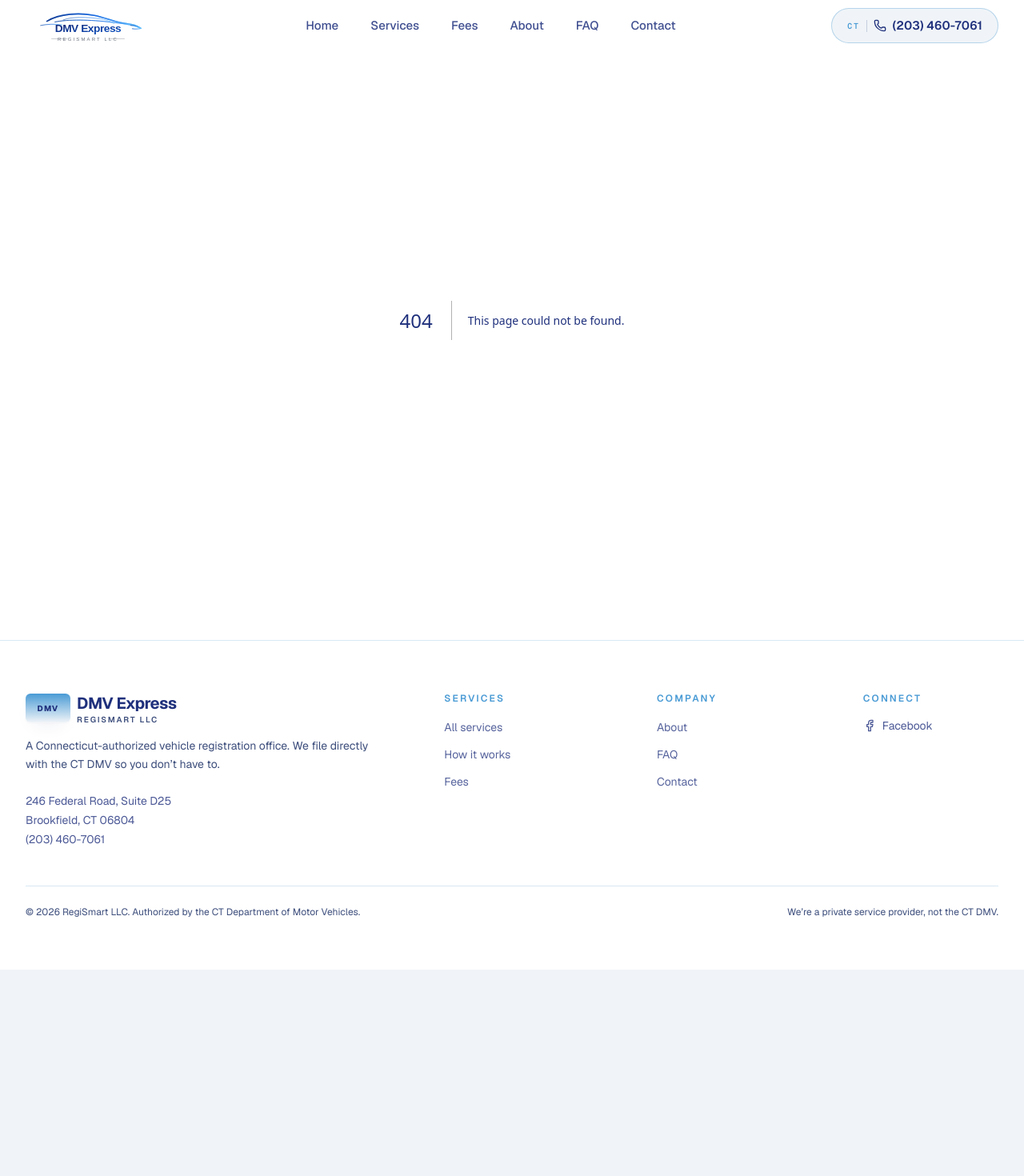
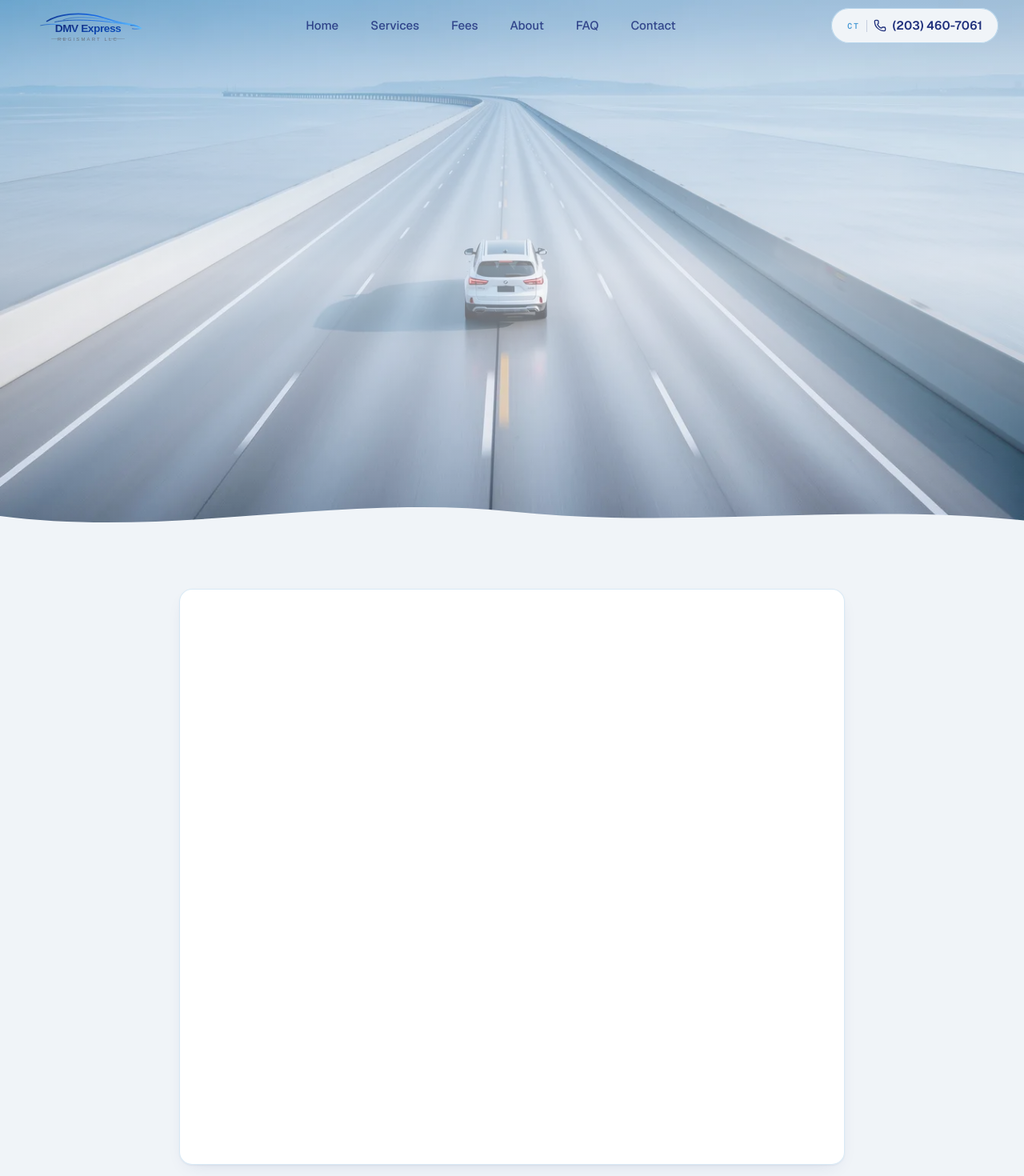
Before and after one commit to TarasOstasha/regismart-master, a Next.js app: page /book in a window 1280 px wide. Before the commit this address had no page. Shown: the top 1470 px of the page at 80% size. Before the commit the page ends 1212 px from the top, so only its background shows below. Built offline with nearby package versions, Linux system fonts and the light colour scheme.

Commit message:
add /book route with google calendar appointment scheduler

```diff
--- /dev/null
+++ b/app/book/page.tsx
@@ -0,0 +1,18 @@
+import type { Metadata } from "next";
+import { Booking } from "@/components/booking";
+import { CTABand } from "@/components/cta-band";
+
+export const metadata: Metadata = {
+  title: "Book Online | DMV Express by RegiSmart LLC",
+  description:
+    "Reserve a time at DMV Express by RegiSmart LLC. Pick a slot that works for you and we'll have your file ready when you arrive.",
+};
+
+export default function BookPage() {
+  return (
+    <>
+      <Booking />
+      <CTABand />
+    </>
+  );
+}
--- /dev/null
+++ b/components/booking.tsx
@@ -0,0 +1,93 @@
+import Image from "next/image";
+import Link from "next/link";
+import { ChevronRight } from "lucide-react";
+import { InView } from "@/components/ui/in-view";
+import { WaveDivider } from "@/components/ui/wave-divider";
+
+const SCHEDULE_URL =
+  "https://calendar.google.com/calendar/appointments/schedules/AcZssZ09fAljzx-TD4tH2V-QYnpZCxa8UdBSgejI7_lacsB7YsrQK4Hq6e0W5KVdCiLjeHchSx8kXDtM?gv=true";
+
+export function Booking() {
+  return (
+    <>
+      {/* Hero */}
+      <section className="relative isolate min-h-[32rem] overflow-hidden pt-24 pb-0 sm:min-h-[38rem] sm:pt-28 lg:min-h-[42rem]">
+        <div aria-hidden="true" className="absolute inset-0 -z-10">
+          <div className="absolute inset-0 left-1/2 w-screen -translate-x-1/2">
+            <div className="relative h-full min-h-full w-full">
+              <Image
+                src="/images/hero1.webp"
+                alt=""
+                fill
+                priority
+                sizes="100vw"
+                className="object-cover object-[center_20%]"
+              />
+            </div>
+          </div>
+          <div className="absolute inset-0 bg-gradient-to-b from-plate-blue/25 via-plate-white/55 to-plate-white/92" />
+        </div>
+
+        <div className="relative z-[2] mx-auto max-w-7xl px-4 pb-12 sm:px-6 sm:pb-14 lg:px-8">
+          <div className="max-w-lg">
+            <nav
+              aria-label="Breadcrumb"
+              className="fade-up flex items-center gap-1.5 text-xs font-medium text-muted"
+            >
+              <Link
+                href="/"
+                className="rounded hover:text-ink transition-colors focus-ring"
+              >
+                Home
+              </Link>
+              <ChevronRight
+                className="h-3.5 w-3.5 text-muted/60"
+                aria-hidden="true"
+              />
+              <span className="text-ink/80">Book</span>
+            </nav>
+
+            <p className="fade-up fade-up-1 mt-6 text-sm font-semibold uppercase tracking-[0.18em] text-plate-blue">
+              Schedule
+            </p>
+
+            <h1 className="fade-up fade-up-2 mt-3 font-display text-4xl font-bold tracking-tight text-ink leading-[1.05] sm:text-5xl lg:text-6xl">
+              Pick a time. Skip the wait.
+            </h1>
+
+            <p className="fade-up fade-up-3 mt-5 max-w-2xl text-lg text-muted leading-relaxed">
+              Reserve a slot and we&rsquo;ll have your file ready when you walk
+              in. Walk-ins are still welcome anytime during business hours.
+            </p>
+          </div>
+        </div>
+
+        <div
+          aria-hidden="true"
+          className="pointer-events-none absolute inset-x-0 bottom-0 z-[3] -mb-px leading-none text-bg"
+        >
+          <WaveDivider fill="currentColor" className="h-10 sm:h-14" />
+        </div>
+      </section>
+
+      {/* Scheduler */}
+      <section
+        id="book"
+        className="relative bg-bg pb-20 pt-14 sm:pb-28 sm:pt-16"
+      >
+        <div className="mx-auto max-w-4xl px-4 sm:px-6 lg:px-8">
+          <InView className="overflow-hidden rounded-2xl bg-white ring-1 ring-inset ring-plate-sky/40 shadow-soft">
+            <iframe
+              title="Book an appointment with DMV Express RegiSmart LLC"
+              src={SCHEDULE_URL}
+              width="100%"
+              height={720}
+              className="fade-up-on-view block w-full border-0"
+              loading="lazy"
+            />
+          </InView>
+        </div>
+      </section>
+    </>
+  );
+}
--- a/components/hero.tsx
+++ b/components/hero.tsx
@@ -56,7 +56,7 @@ export function Hero({ googleReviewTotal = null }: HeroProps) {
               See what to bring
               <ArrowRight className="h-4 w-4" />
             </ButtonLink>
-            <ButtonLink href="/" variant="secondary" size="lg">
+            <ButtonLink href="/book" variant="secondary" size="lg">
               Book Online
               <ArrowRight className="h-4 w-4" />
             </ButtonLink>
```
